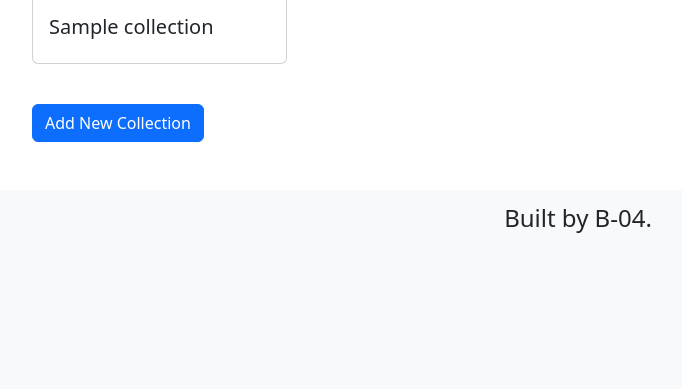
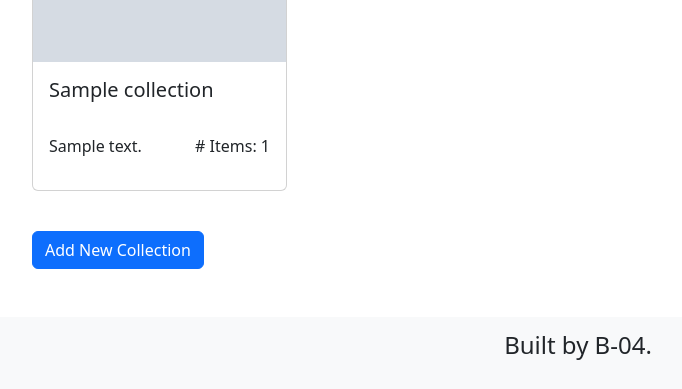
Before and after one commit to PiShrestha/toolhub, a Django app: template toolhub/templates/toolhub/patron_home.html in a window 1280 px wide. Shown: the part 915-1304 px from the top of the page, without its empty margins (62-744 px from the left). Before the commit the page ends 1148 px from the top, so only its background shows below. Run offline with Django 5.2, Linux system fonts and the light colour scheme; the template is opened without the code that fills it: most values are stand-ins (such as "Sample title", 1, 10 or a date in 2020); grey boxes marked "Sample" are stand-in pictures.

Commit message:
Add edit button for creators, plus more info

```diff
--- a/toolhub/templates/toolhub/add_collection.html
+++ b/toolhub/templates/toolhub/add_collection.html
@@ -19,7 +19,12 @@
                             <label for="{{ field.id_for_label }}" class="form-label fw-semibold">
                                 {{ field.label }}
                             </label>
+
+                            {% if field|is_checkbox %}
+                            {{ field }}
+                            {% else %}
                             {{ field|add_class:"form-control" }}
+                            {% endif %}
 
                             {% if field.help_text %}
                             <div class="form-text text-muted">{{ field.help_text }}</div>
--- a/toolhub/templates/toolhub/patron_home.html
+++ b/toolhub/templates/toolhub/patron_home.html
@@ -20,8 +20,7 @@
                 {% if item.image %}
                 <img src="{{ item.image_url }}" class="card-img-top" alt="{{ item.name }}">
                 {% else %}
-                <img src="https://{{ settings.AWS_STORAGE_BUCKET_NAME }}.s3.amazonaws.com/media/items/default.png"
-                    class="card-img-top" alt="Default Image">
+                <img src="{% static 'toolhub/images/default.png' %}" class="card-img-top" alt="Default">
                 {% endif %}
                 <div class="card-body">
                     <h5 class="card-title">{{ item.name }}</h5>
@@ -35,24 +34,40 @@
     {% endif %}
 
 
-    <h3 class="mt-4">Collection</h3>
+    <h3 class="mt-4">Collections</h3>
+
     {% if collections %}
     <div class="row">
         {% for collection in collections %}
         <div class="col-md-3 mb-4">
-            <a href="{% url 'view_collection' collection.uuid %}" class="text-decoration-none text-dark">
-                <div class="card">
-                    {% if collection.image %}
-                    <img src="{{ collection.image_url }}" class="card-img-top" alt="{{ collection.title }}">
+            <div class="card h-100">
+                <a href="{% url 'view_collection' collection.uuid %}" class="text-decoration-none text-dark">
+                    {% if collection.image_field %}
+                    <img src="{{ collection.image_field.url }}" class="card-img-top" alt="{{ collection.title }}">
                     {% else %}
-                    <img src="https://{{ settings.AWS_STORAGE_BUCKET_NAME }}.s3.amazonaws.com/media/items/default.png"
-                        class="card-img-top" alt="Default Image">
+                    <img src="{% static 'toolhub/images/default.png' %}" class="card-img-top" alt="Default">
                     {% endif %}
-                    <div class="card-body">
-                        <h5 class="card-title">{{ collection.title }}</h5>
-                    </div>
+                </a>
+
+                <div class="card-body d-flex justify-content-between align-items-center">
+                    <h5 class="card-title mb-0">{{ collection.title }}</h5>
+
+                    {% if request.user == collection.creator %}
+                    <a href="{% url 'edit_collection' collection.uuid %}" class="btn btn-sm btn-outline-primary">
+                        <i class="bi bi-pencil"></i>Edit
+                    </a>
+                    {% endif %}
+
+
+
                 </div>
-            </a>
+                <div class="card-body d-flex justify-content-between align-items-center">
+                    <p>{{ collection.visibility }}</p>
+                    <p># Items: {{ collection.items.count }}</p>
+                </div>
+
+
+            </div>
         </div>
         {% endfor %}
     </div>
@@ -60,6 +75,7 @@
     <p>No collections available at the moment.</p>
     {% endif %}
 
+
     <a href="{% url 'add_collection' %}" class="btn btn-primary mt-3">Add New Collection</a>
 
 </div>
--- a/toolhub/templatetags/form_tags.py
+++ b/toolhub/templatetags/form_tags.py
@@ -7,3 +7,8 @@ register = template.Library()
 @register.filter(name="add_class")
 def add_class(field, css_class):
     return field.as_widget(attrs={"class": css_class})
+
+
+@register.filter
+def is_checkbox(field):
+    return field.field.widget.__class__.__name__ == "CheckboxSelectMultiple"
--- a/toolhub/urls.py
+++ b/toolhub/urls.py
@@ -26,6 +26,11 @@ urlpatterns = [
         name="view_collection",
     ),
     path("access-denied/", views.access_denied, name="access_denied"),
+    path(
+        "collections/<uuid:collection_uuid>/edit/",
+        views.edit_collection,
+        name="edit_collection",
+    ),
 ]
 
 # Needed in development (DEBUG=True) because Django does not serve media files automatically.
```
Also changed, not shown: toolhub/forms.py (+5 -3 lines), toolhub/templates/toolhub/librarian_home.html (+29 -13 lines), toolhub/views.py (+5 -2 lines).
